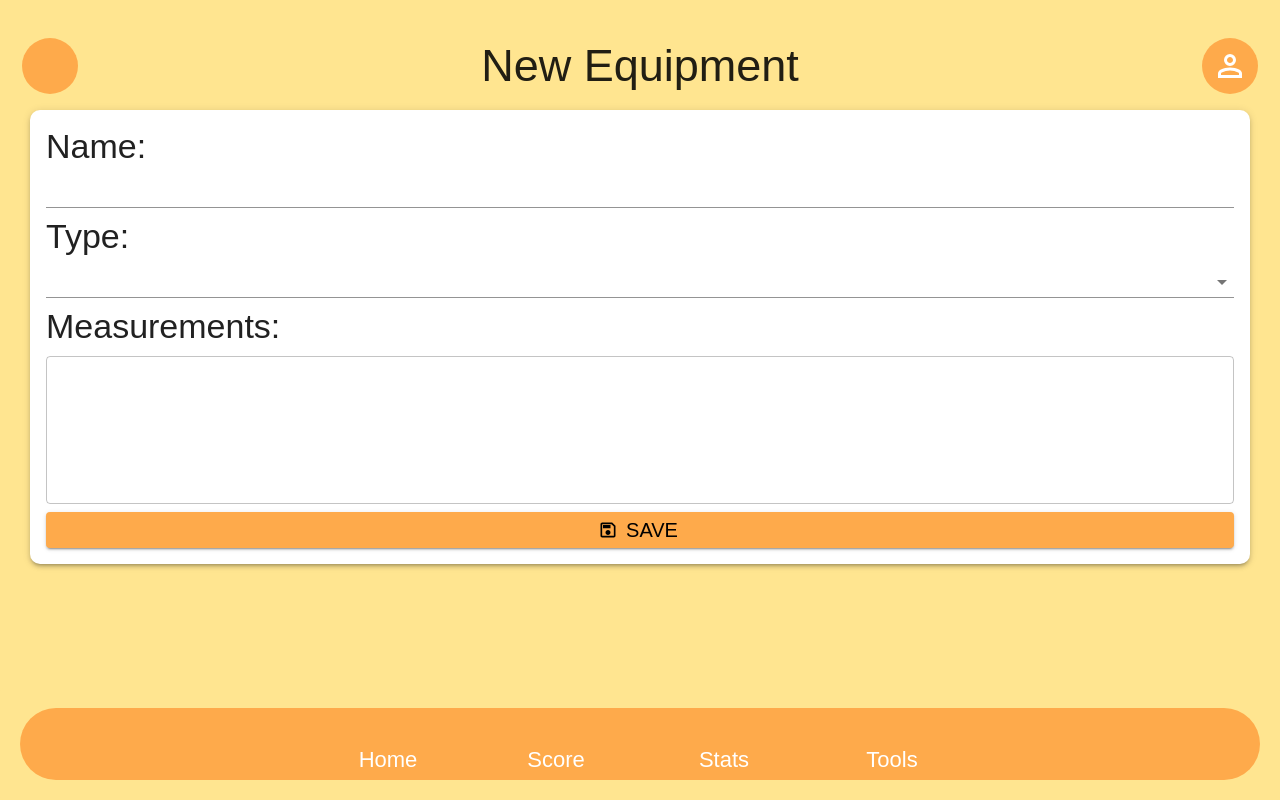
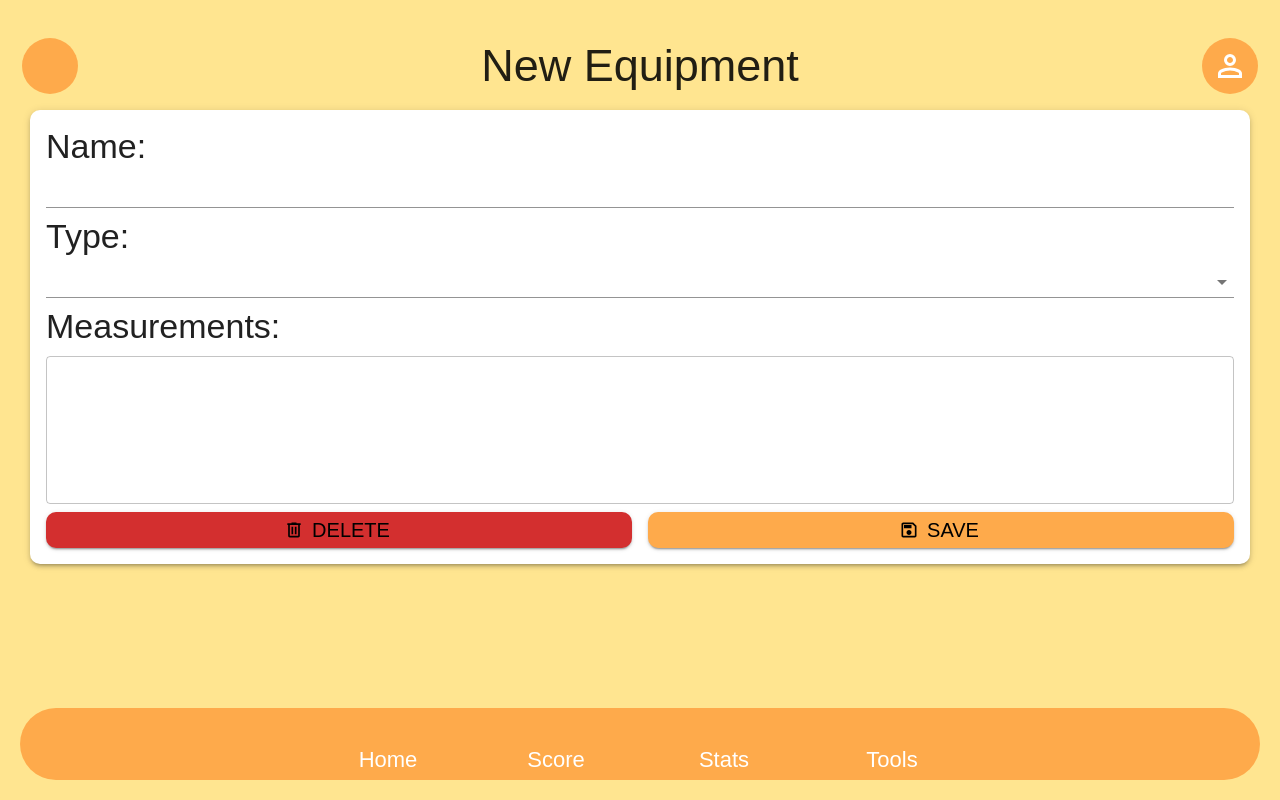
Before and after one commit to CattTAT/archery-frontend, a React (Vite) app: page /new-equipment in a window 1280 px wide. Built offline with nearby package versions, Linux system fonts and the light colour scheme; some icons are missing; a web font is replaced by a local one.

Commit message:
add delete equipment and finetune the alertsnackbar

```diff
--- a/src/pages/Equipment.jsx
+++ b/src/pages/Equipment.jsx
@@ -22,6 +22,8 @@ import React, { useEffect } from "react";
 import { useParams } from "react-router";
 import instance from "../lib/api";
 import capitalize from "../lib/capitalize";
+import ConfirmDialog from "../components/ConfirmDialog";
+import AlertSnackbar from "../components/AlertSnackbar";
 
 const EquipmentListPaper = styled(Paper)(({ theme }) => ({
   padding: theme.spacing(2),
@@ -51,6 +53,7 @@ const ControlButtons = styled(Button)(() => ({
 }));
 
 const EquipmentCardList = ({ id, name, type, lastModified }) => {
+  const [openConfirmDialog, setOpenConfirmDialog] = React.useState(false);
   const [typeColor, setTypeColor] = React.useState("");
   useEffect(() => {
     switch (type.toLocaleLowerCase()) {
@@ -100,6 +103,7 @@ const EquipmentCardList = ({ id, name, type, lastModified }) => {
           variant="contained"
           startIcon={<Icon icon="material-symbols:delete-outline" />}
           color="error"
+          onClick={() => setOpenConfirmDialog(true)}
         >
           Delete
         </ControlButtons>
@@ -114,6 +118,19 @@ const EquipmentCardList = ({ id, name, type, lastModified }) => {
           Edit
         </ControlButtons>
       </Stack>
+      <ConfirmDialog
+        open={openConfirmDialog}
+        onClose={() => setOpenConfirmDialog(false)}
+        onConfirm={async () => {
+          await instance.delete("/equipment/" + id);
+          localStorage.setItem(
+            "alertMessage",
+            "Equipment deleted successfully"
+          );
+          window.location.reload();
+        }}
+        title="Delete this equipment?"
+      />
     </EquipmentCard>
   );
 };
@@ -167,6 +184,7 @@ const Equipment = () => {
   return (
     <>
       <Header page="Equipment" hideBackButton />
+      <AlertSnackbar />
       <EquipmentListPaper square={false} elevation={3}>
         <Button
           variant="contained"
--- a/src/pages/EquipmentDetail.jsx
+++ b/src/pages/EquipmentDetail.jsx
@@ -1,7 +1,7 @@
 import React, { useEffect } from "react";
 import Header from "../components/Header";
 import { MenuBar } from "../components/MenuBar";
-import { Paper } from "@mui/material";
+import { Paper, Stack } from "@mui/material";
 import styled from "@mui/material/styles/styled";
 import Typography from "@mui/material/Typography";
 import TextField from "@mui/material/TextField";
@@ -13,6 +13,7 @@ import { useParams } from "react-router";
 import instance from "../lib/api";
 import AlertSnackbar from "../components/AlertSnackbar";
 import { useNavigate } from "react-router";
+import ConfirmDialog from "../components/ConfirmDialog";
 
 const EquipDetailForm = styled(Paper)(({ theme }) => ({
   padding: theme.spacing(2),
@@ -31,16 +32,7 @@ const EquipmentDetail = () => {
   const [name, setName] = React.useState("");
   const [type, setType] = React.useState("");
   const [measurements, setMeasurement] = React.useState("");
-
-  const [open, setOpen] = React.useState(false);
-
-  const handleClose = (event, reason) => {
-    if (reason === "clickaway") {
-      return;
-    }
-
-    setOpen(false);
-  };
+  const [openConfirmDialog, setOpenConfirmDialog] = React.useState(false);
 
   let params = useParams();
   useEffect(() => {
@@ -62,15 +54,7 @@ const EquipmentDetail = () => {
   return (
     <>
       <Header page={headerTitle} />
-      <AlertSnackbar
-        open={open}
-        handleClose={handleClose}
-        message={
-          id
-            ? "Equipment details successfully updated"
-            : "New equipment successfully created"
-        }
-      />
+      <AlertSnackbar />
       <EquipDetailForm square={false} elevation={3}>
         <Typography variant="h4">Name:</Typography>
         <TextField
@@ -107,6 +91,23 @@ const EquipmentDetail = () => {
           autoComplete="off"
           rows={5}
         />
+        <Stack direction="row" spacing={2}>
+          <Button
+            variant="contained"
+            startIcon={<Icon icon="material-symbols:delete-outline" />}
+            color="error"
+            sx={{
+              color: "black",
+              fontSize: 20,
+              lineHeight: 1,
+              padding: "8px",
+              width: "50%",
+              borderRadius: "10px",
+            }}
+            onClick={() => setOpenConfirmDialog(true)}
+          >
+            Delete
+          </Button>
           <Button
             variant="contained"
             startIcon={<Icon icon="material-symbols:save-outline" />}
@@ -115,6 +116,8 @@ const EquipmentDetail = () => {
               fontSize: 20,
               lineHeight: 1,
               padding: "8px",
+              width: "50%",
+              borderRadius: "10px",
             }}
             onClick={async () => {
               const body = {
@@ -125,16 +128,39 @@ const EquipmentDetail = () => {
               };
               if (id) {
                 await instance.patch("equipment/" + id, body);
+                localStorage.setItem(
+                  "alertMessage",
+                  "Equipment updated successfully"
+                );
+                window.location.reload();
               } else {
                 await instance.post("equipment", body);
+                localStorage.setItem(
+                  "alertMessage",
+                  "Equipment created successfully"
+                );
                 navigate("/equipment/all");
               }
-            setOpen(true);
             }}
           >
             Save
           </Button>
+        </Stack>
       </EquipDetailForm>
+      <ConfirmDialog
+        open={openConfirmDialog}
+        onClose={() => setOpenConfirmDialog(false)}
+        onConfirm={async () => {
+          await instance.delete("/equipment/" + id);
+          localStorage.setItem(
+            "alertMessage",
+            "Equipment deleted successfully"
+          );
+          navigate("/equipment/all");
+        }}
+        title="Delete this equipment?"
+      />
+
       <MenuBar />
     </>
   );
```
Lines whose indentation alone changed are shown as unchanged.
